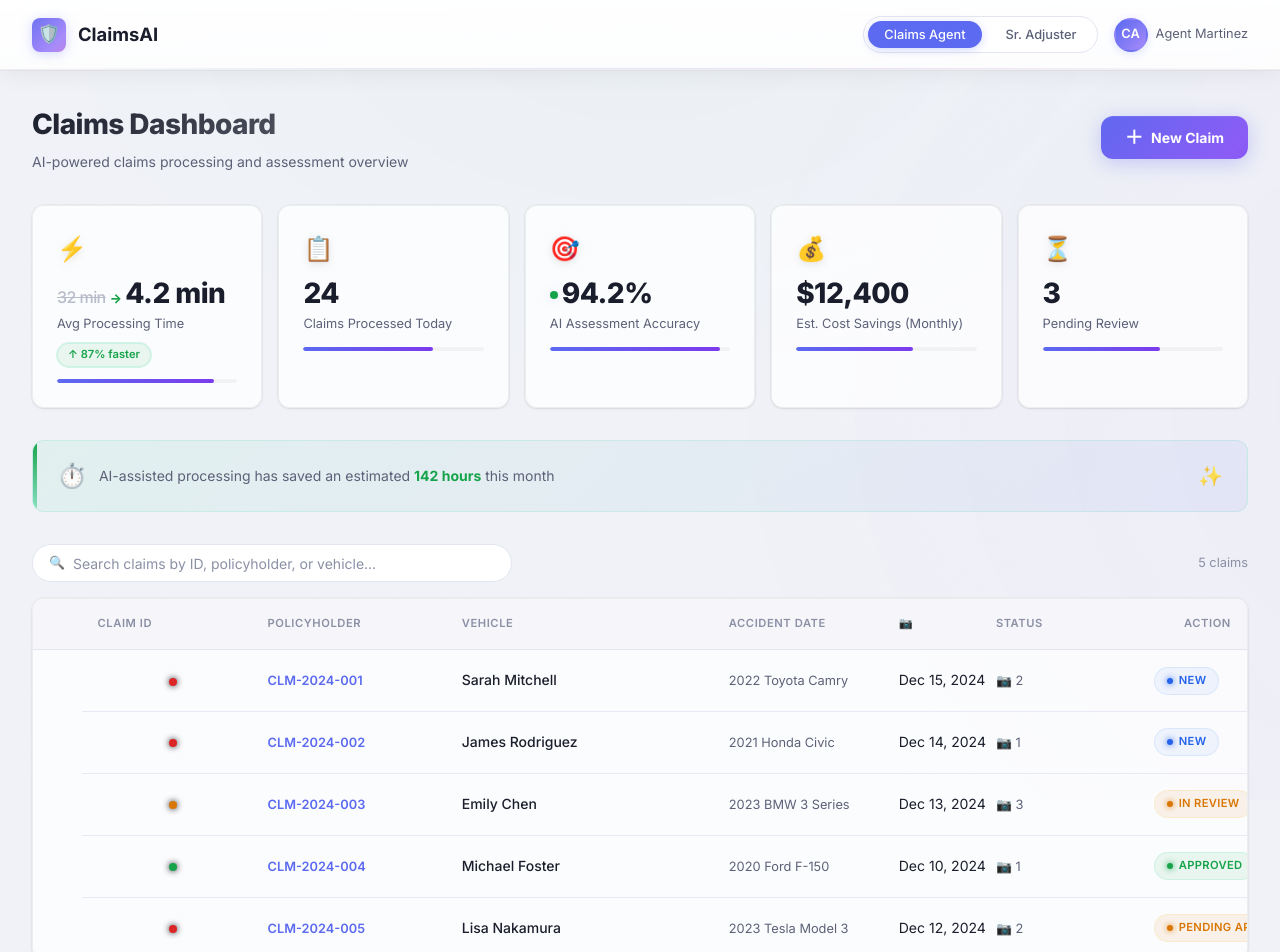
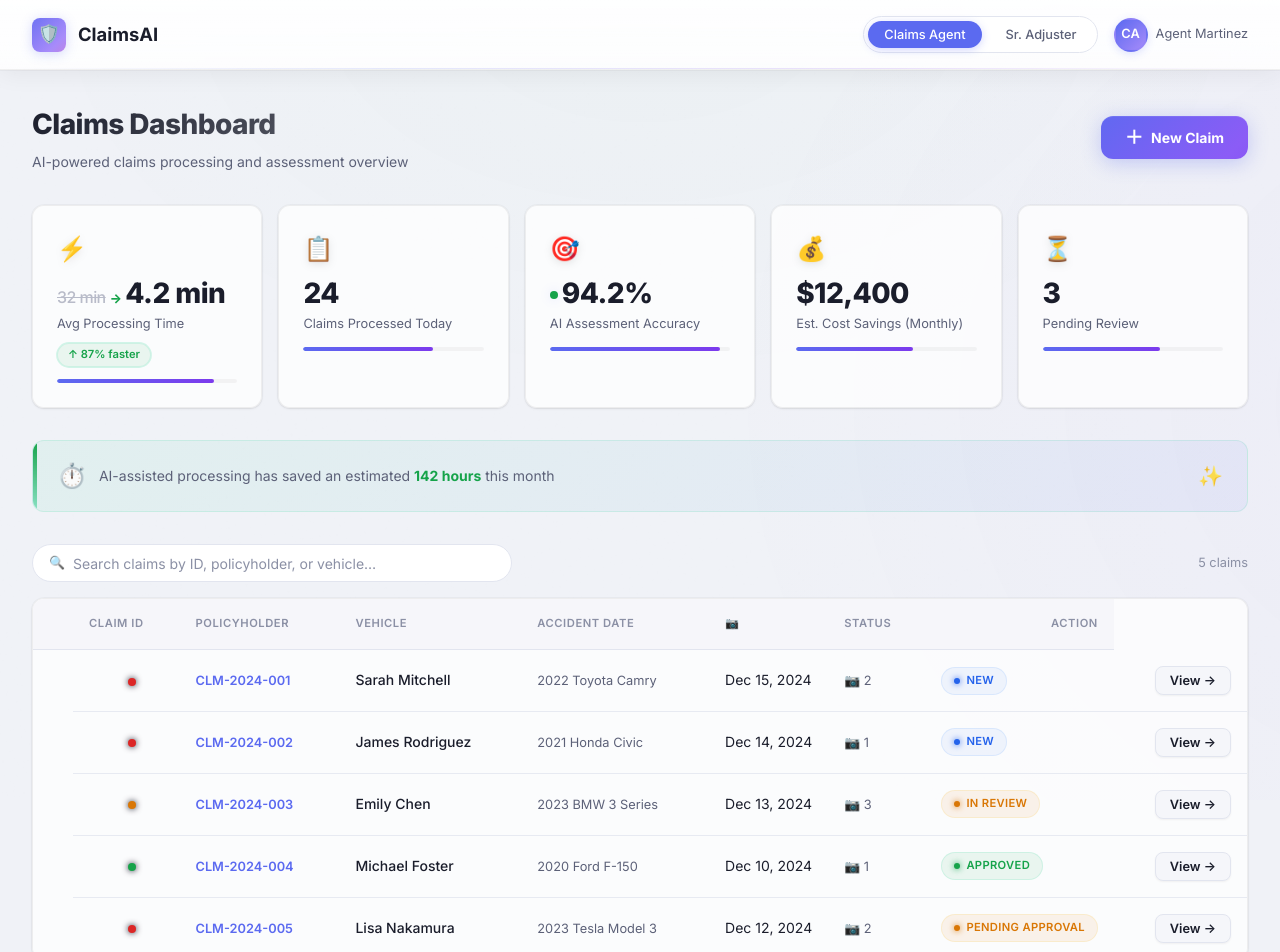
Before and after one commit to elsayedm99/claims-ai, a React (Vite) app: page / in a window 1280 px wide. Shown: the top 952 px of the page. Built offline with nearby package versions, Linux system fonts and the light colour scheme.

Commit message:
Revert to auto layout to prevent clipping, add nowrap to th to prevent header wrapping

```diff
--- a/src/index.css
+++ b/src/index.css
@@ -530,18 +530,12 @@ a:hover {
 .claims-table {
   width: 100%;
   border-collapse: collapse;
-  table-layout: fixed;
 }
 
 /* Column widths via colgroup */
-.col-dot { width: 4%; }
-.col-id { width: 14%; }
-.col-name { width: 16%; }
-.col-vehicle { width: 22%; }
-.col-date { width: 14%; }
-.col-photos { width: 8%; }
-.col-status { width: 13%; }
-.col-action { width: 9%; }
+.col-dot { width: 40px; }
+.col-photos { width: 60px; }
+.col-action { width: 100px; }
 
 /* Dot cell */
 .cell-dot {
@@ -569,6 +563,7 @@ a:hover {
   letter-spacing: 0.05em;
   border-bottom: 1px solid var(--color-border);
   background: transparent;
+  white-space: nowrap;
 }
 
 .claims-table td {
```
